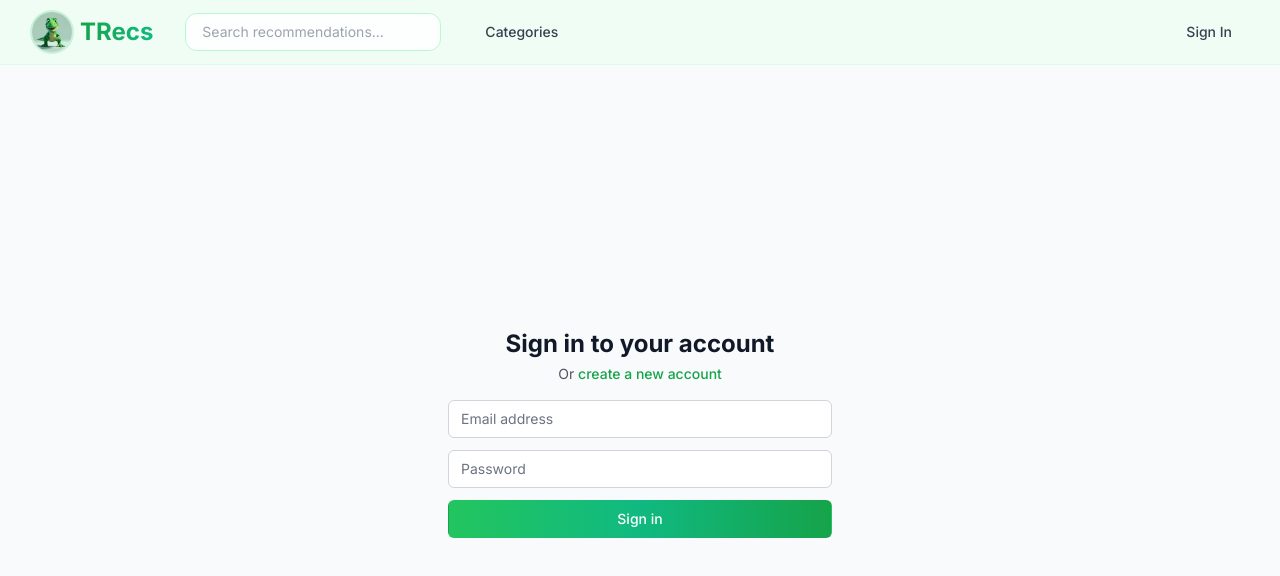
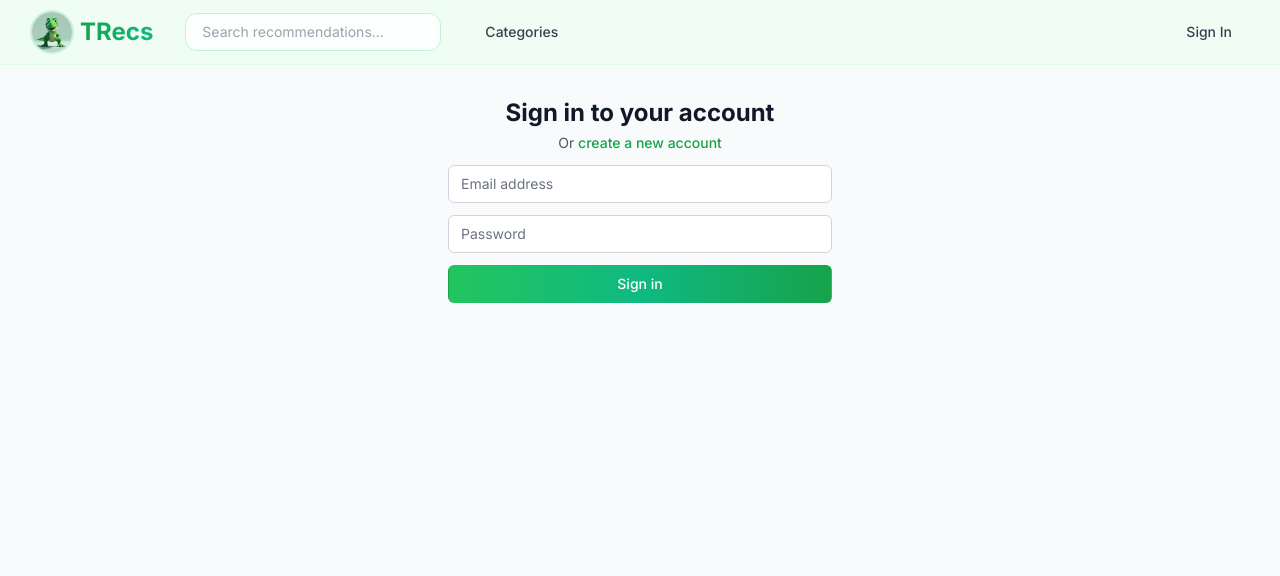
Before and after one commit to JoshRWeinstein/trecs, a Next.js app: page /login in a window 1280 px wide. Shown: the top 576 px of the page. Built offline with nearby package versions, Linux system fonts and the light colour scheme; no server answers.

Commit message:
style: move auth forms up and reduce spacing

```diff
--- a/app/components/LayoutContent.tsx
+++ b/app/components/LayoutContent.tsx
@@ -18,7 +18,7 @@ export default function LayoutContent({
     <div className={`${isAuthPage ? 'h-screen' : 'min-h-screen'} flex flex-col`}>
       <Navigation />
       {showAddRecButton && <AddRecButton />}
-      <main className={`flex-grow ${isAuthPage ? 'flex items-center' : ''}`}>
+      <main className={`flex-grow ${isAuthPage ? 'flex items-start pt-8' : ''}`}>
         {children}
       </main>
       {!isAuthPage && (
--- a/app/login/page.tsx
+++ b/app/login/page.tsx
@@ -35,7 +35,7 @@ export default function LoginPage() {
 
   return (
     <div className="w-full max-w-md mx-auto px-4 sm:px-6 lg:px-8">
-      <div className="w-full space-y-4">
+      <div className="w-full space-y-3">
         <div>
           <h2 className="text-center text-2xl font-bold text-gray-900">
             Sign in to your account
@@ -47,7 +47,7 @@ export default function LoginPage() {
             </Link>
           </p>
         </div>
-        <form className="mt-4 space-y-3" onSubmit={handleSubmit}>
+        <form className="mt-3 space-y-3" onSubmit={handleSubmit}>
           {error && (
             <div className="bg-red-50 border border-red-200 text-red-600 px-3 py-2 rounded-md text-sm">
               {error}
--- a/app/register/page.tsx
+++ b/app/register/page.tsx
@@ -71,7 +71,7 @@ export default function RegisterPage() {
 
   return (
     <div className="w-full max-w-md mx-auto px-4 sm:px-6 lg:px-8">
-      <div className="w-full space-y-4">
+      <div className="w-full space-y-3">
         <div>
           <h2 className="text-center text-2xl font-bold text-gray-900">
             Create your account
@@ -83,7 +83,7 @@ export default function RegisterPage() {
             </Link>
           </p>
         </div>
-        <form className="mt-4 space-y-3" onSubmit={handleSubmit}>
+        <form className="mt-3 space-y-3" onSubmit={handleSubmit}>
           {error && (
             <div className="bg-red-50 border border-red-200 text-red-600 px-3 py-2 rounded-md text-sm">
               {error}
```
